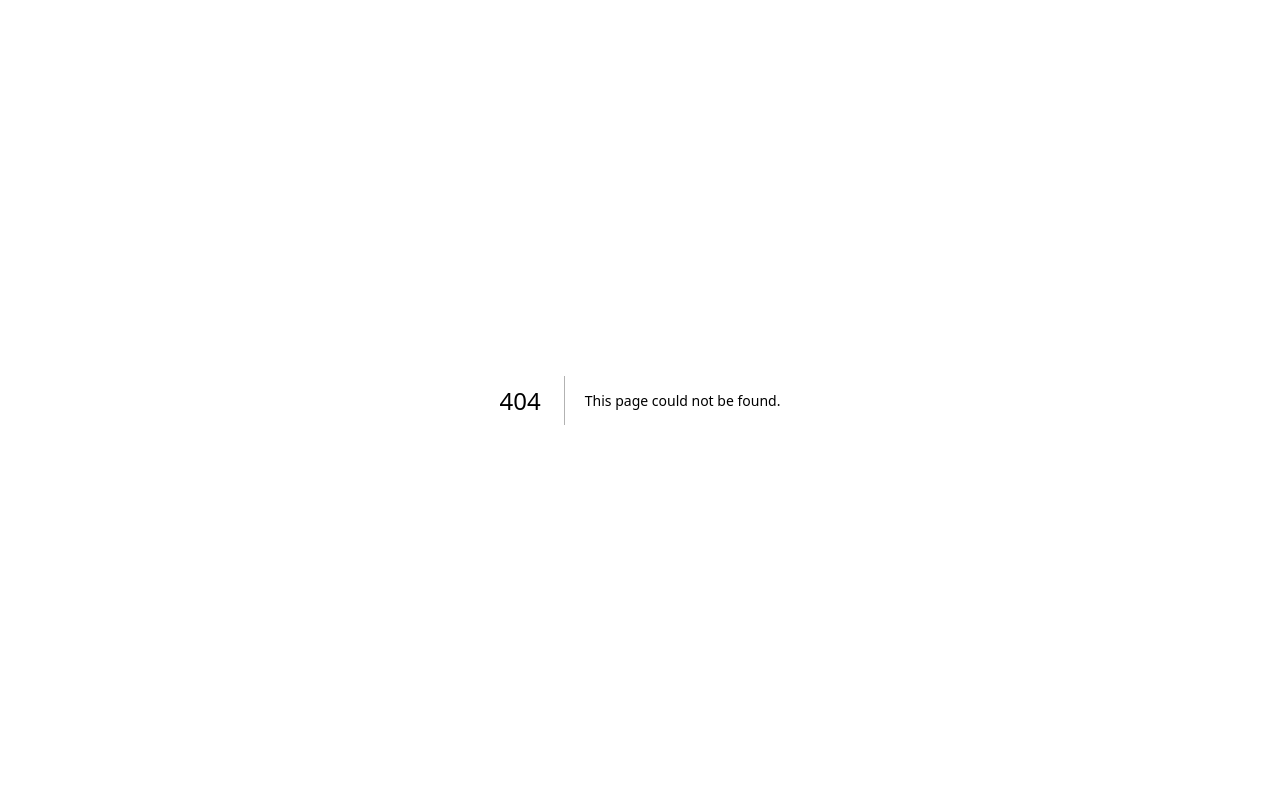
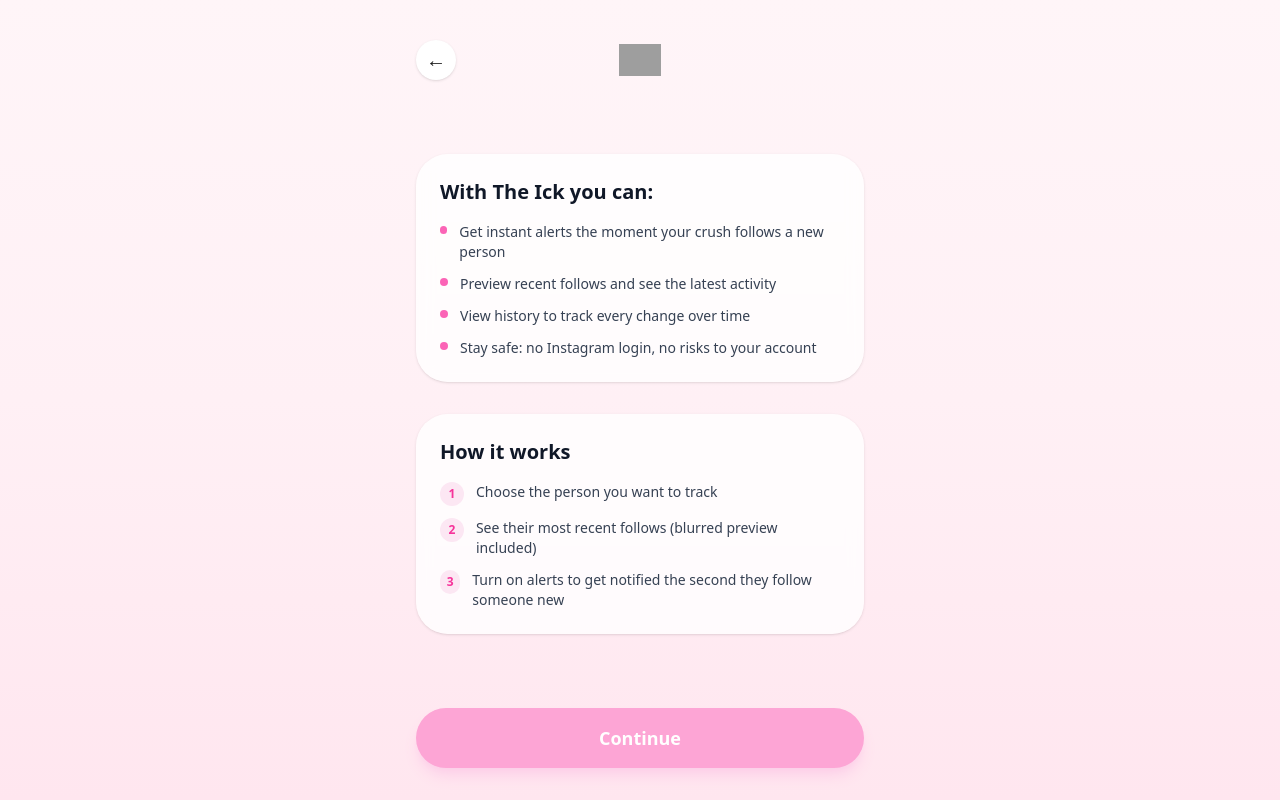
Before and after one commit to saiVerma898/the-ick-web, a Next.js app: page /onboarding/features in a window 1280 px wide. Before the commit this address had no page. Built offline with nearby package versions, Linux system fonts and the light colour scheme; grey boxes are pictures that could not be loaded.

Commit message:
Add features and how-it-works page

```diff
--- /dev/null
+++ b/src/app/onboarding/features/page.tsx
@@ -0,0 +1,81 @@
+import Link from "next/link";
+import Image from "next/image";
+
+const benefits = [
+  "Get instant alerts the moment your crush follows a new person",
+  "Preview recent follows and see the latest activity",
+  "View history to track every change over time",
+  "Stay safe: no Instagram login, no risks to your account",
+];
+
+const steps = [
+  "Choose the person you want to track",
+  "See their most recent follows (blurred preview included)",
+  "Turn on alerts to get notified the second they follow someone new",
+];
+
+export default function FeaturesPage() {
+  return (
+    <div className="flex min-h-screen flex-col bg-gradient-to-b from-[#fff5f8] via-[#fff0f5] to-[#ffe6ef] px-6 py-8">
+      <div className="mx-auto w-full max-w-md pt-2">
+        <div className="flex items-center justify-between">
+          <Link
+            href="/onboarding/track"
+            className="flex h-10 w-10 items-center justify-center rounded-full bg-white shadow-sm"
+          >
+            <span className="text-xl">←</span>
+          </Link>
+          <div className="relative h-8 w-24">
+            <Image
+              src="/logo.png"
+              alt="The Ick"
+              fill
+              className="object-contain"
+              priority
+            />
+          </div>
+          <div className="w-10" />
+        </div>
+      </div>
+
+      <div className="mx-auto flex w-full max-w-md flex-1 flex-col justify-center gap-8 py-8">
+        <section className="rounded-[2rem] bg-white/80 p-6 shadow-sm backdrop-blur-sm">
+          <h1 className="text-xl font-bold text-gray-900">
+            With The Ick you can:
+          </h1>
+          <ul className="mt-4 space-y-3 text-sm text-gray-700">
+            {benefits.map((item) => (
+              <li key={item} className="flex items-start gap-3">
+                <span className="mt-1 inline-flex h-2 w-2 rounded-full bg-pink-400" />
+                <span>{item}</span>
+              </li>
+            ))}
+          </ul>
+        </section>
+
+        <section className="rounded-[2rem] bg-white/80 p-6 shadow-sm backdrop-blur-sm">
+          <h2 className="text-xl font-bold text-gray-900">How it works</h2>
+          <ol className="mt-4 space-y-3 text-sm text-gray-700">
+            {steps.map((item, index) => (
+              <li key={item} className="flex items-start gap-3">
+                <span className="flex h-6 w-6 items-center justify-center rounded-full bg-pink-100 text-xs font-bold text-pink-500">
+                  {index + 1}
+                </span>
+                <span>{item}</span>
+              </li>
+            ))}
+          </ol>
+        </section>
+      </div>
+
+      <div className="mx-auto w-full max-w-md">
+        <Link
+          href="/onboarding/loading"
+          className="flex w-full items-center justify-center rounded-[2rem] bg-pink-300 py-4 text-lg font-bold text-white shadow-lg shadow-pink-200 transition-transform active:scale-95"
+        >
+          Continue
+        </Link>
+      </div>
+    </div>
+  );
+}
--- a/src/app/onboarding/track/page.tsx
+++ b/src/app/onboarding/track/page.tsx
@@ -59,13 +59,19 @@
       </div>
 
       {/* Footer Button */}
-      <div className="mx-auto w-full max-w-md">
+      <div className="mx-auto w-full max-w-md space-y-3">
         <Link
           href="/onboarding/loading"
           className="flex w-full items-center justify-center rounded-[2rem] bg-gray-200 py-4 text-lg font-bold text-gray-400 shadow-none transition-colors hover:bg-pink-300 hover:text-white hover:shadow-lg hover:shadow-pink-200"
         >
           Start The Search
         </Link>
+        <Link
+          href="/onboarding/features"
+          className="block text-center text-sm font-semibold text-gray-500 underline decoration-gray-300 underline-offset-4"
+        >
+          How it works
+        </Link>
       </div>
     </div>
   );
```
